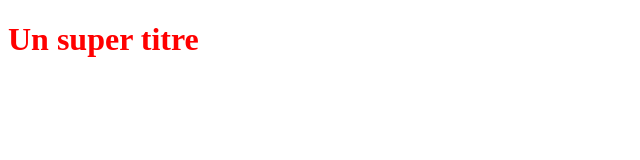
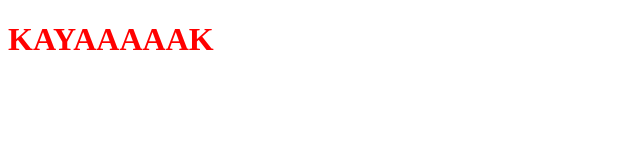
Before and after one commit to CrackAnonym667/OpenClassroomProject, a plain HTML site: page index.html in a window 1280 px wide. Shown: the whole page, without its empty margins (0-640 px from the left). Drawn offline with Linux system fonts and the light colour scheme.

Commit message:
Modif du titre H1

```diff
--- a/index.html
+++ b/index.html
@@ -5,6 +5,6 @@
    <link rel="stylesheet" type="text/css" href="styles.css">
 </head>
 <body>
-   <h1>Un super titre</h1>
+   <h1>KAYAAAAAK</h1>
 </body>
 </html>
```
